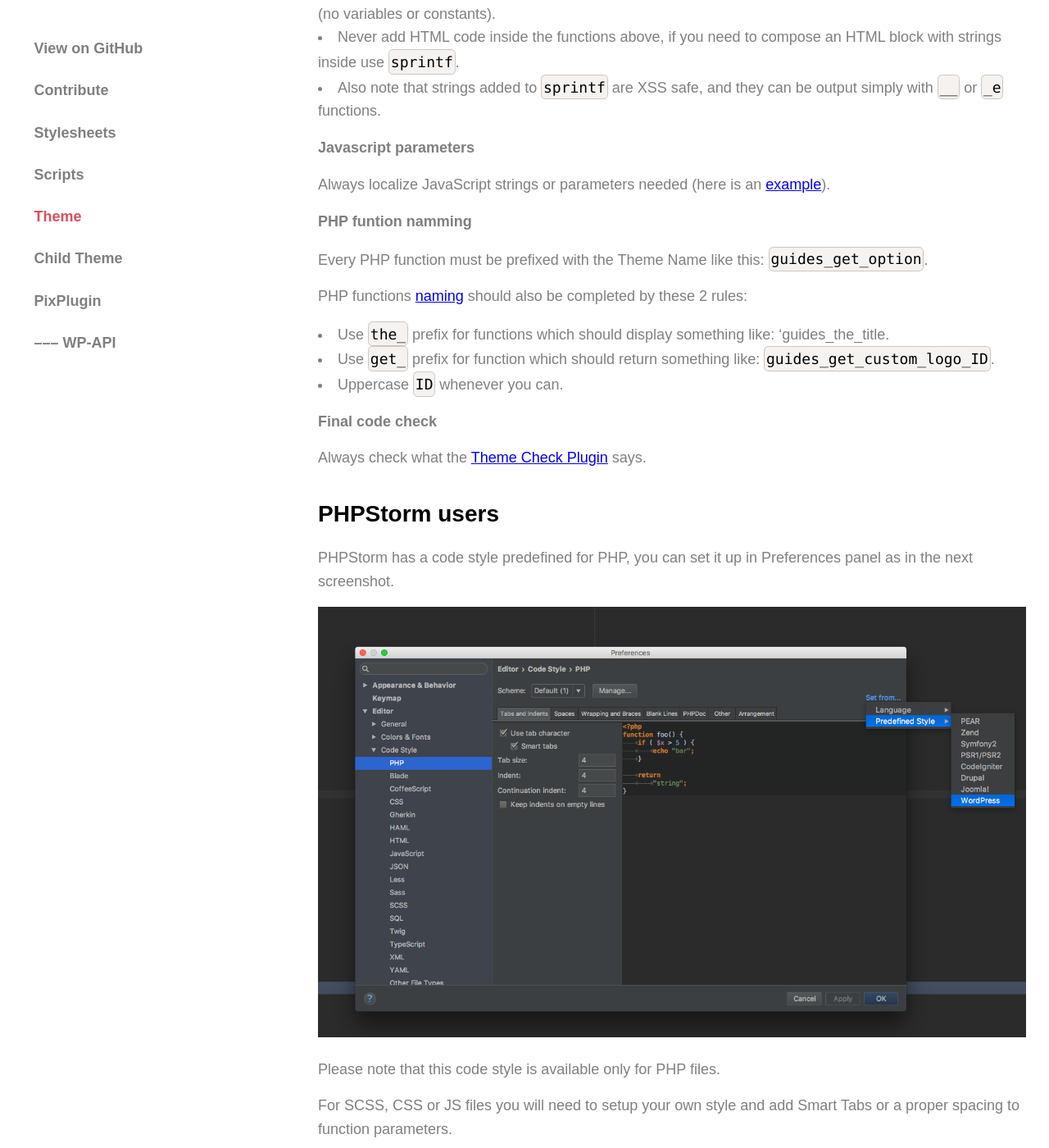
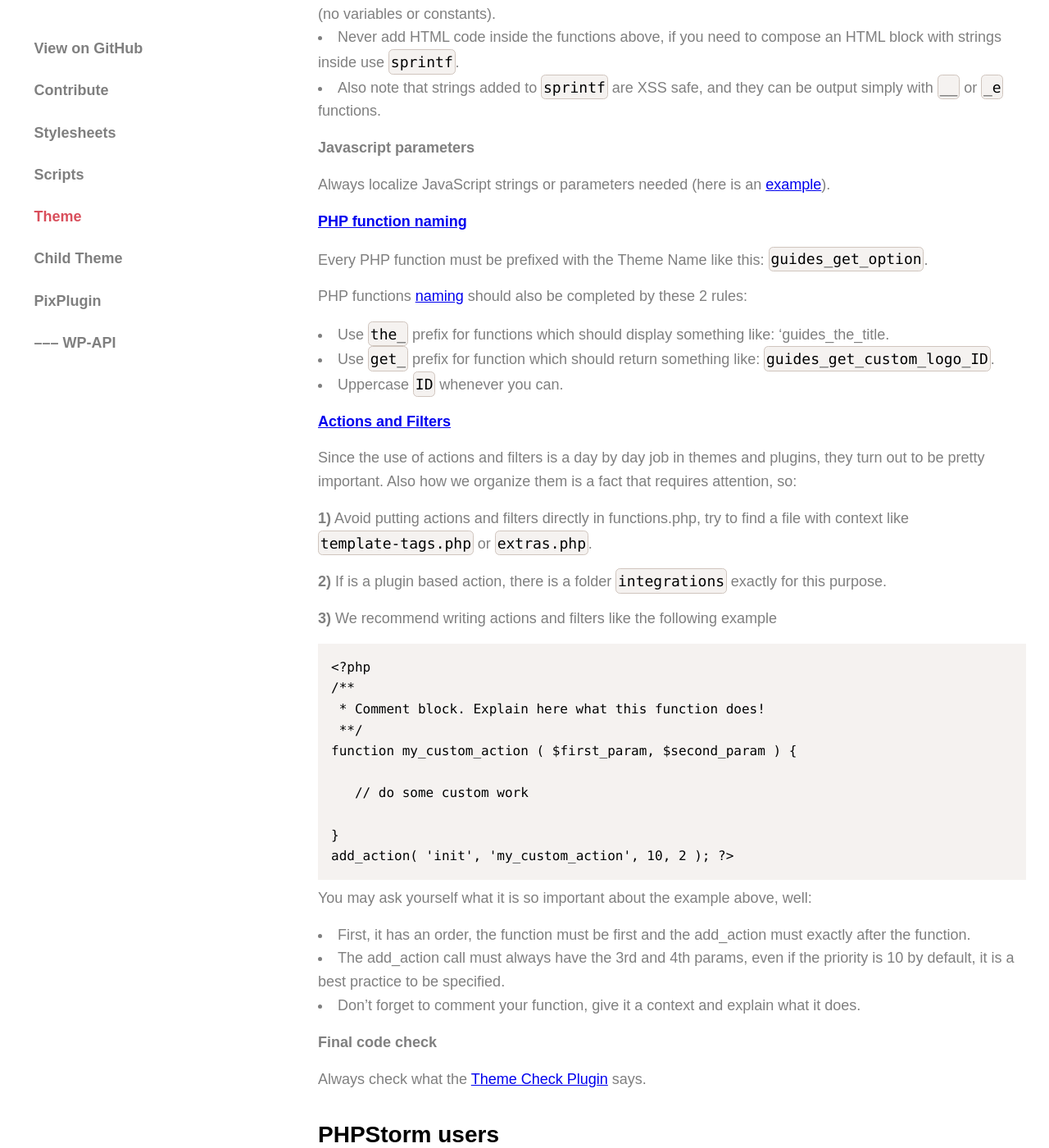
Before and after one commit to pixelgrade/guides, a Jekyll site: the page built from theme/index.html, in a window 1280 px wide and 1400 px high, scrolled down 864 px. Shown: the whole window at 82% size. Built offline with Jekyll 4.4.1, drawn with Linux system fonts in a browser that asks for light colours; some of the changed text lies outside the part shown.

Commit message:
theme guide ++

```diff
--- a/theme/index.html
+++ b/theme/index.html
@@ -34,7 +34,7 @@ Every string must be output in an escaped way with [gettext](http://php.net/gett
 
 Always localize JavaScript strings or parameters needed (here is an [example](https://github.com/pixelgrade/guides/blob/master/wp-theme/functions.php#L159-L179)).
 
-**PHP funtion namming**
+<a name='php_function_naming'></a>**[PHP function naming](#php_function_naming)**
 
 Every PHP function must be prefixed with the Theme Name like this: `guides_get_option`.
 
@@ -43,6 +43,39 @@ PHP functions [naming](https://make.wordpress.org/core/handbook/best-practices/c
  * Use `the_` prefix for functions which should display something like: 'guides_the_title.
  * Use `get_` prefix for function which should return something like: `guides_get_custom_logo_ID`.
  * Uppercase `ID` whenever you can.
+
+<a name='actions_and_filters'></a>**[Actions and Filters](#actions_and_filters)**
+
+Since the use of actions and filters is a day by day job in themes and plugins, they turn out to be pretty important. Also how we organize them is a fact that requires attention, so:
+
+**1)** Avoid putting actions and filters directly in functions.php, try to find a file with context like `template-tags.php` or `extras.php`.
+
+**2)** If is a plugin based action, there is a folder `integrations`  exactly for this purpose.
+
+**3)** We recommend writing actions and filters like the following example
+
+" | markdownify
+}}
+
+{% highlight php startinline=true %}
+<?php
+/**
+ * Comment block. Explain here what this function does!
+ **/
+function my_custom_action ( $first_param, $second_param ) {
+
+   // do some custom work
+
+}
+add_action( 'init', 'my_custom_action', 10, 2 ); ?>
+{% endhighlight %}
+{{"
+
+You may ask yourself what it is so important about the example above, well:
+* First, it has an order, the function must be first and the add_action must exactly after the function.
+* The add_action call must always have the 3rd and 4th params, even if the priority is 10 by default, it is a best practice to be specified.
+* Don't forget to comment your function, give it a context and explain what it does.
+
 
 **Final code check**
 
```
Also changed, not shown: other parts of theme/index.html (+3 -3 lines).
